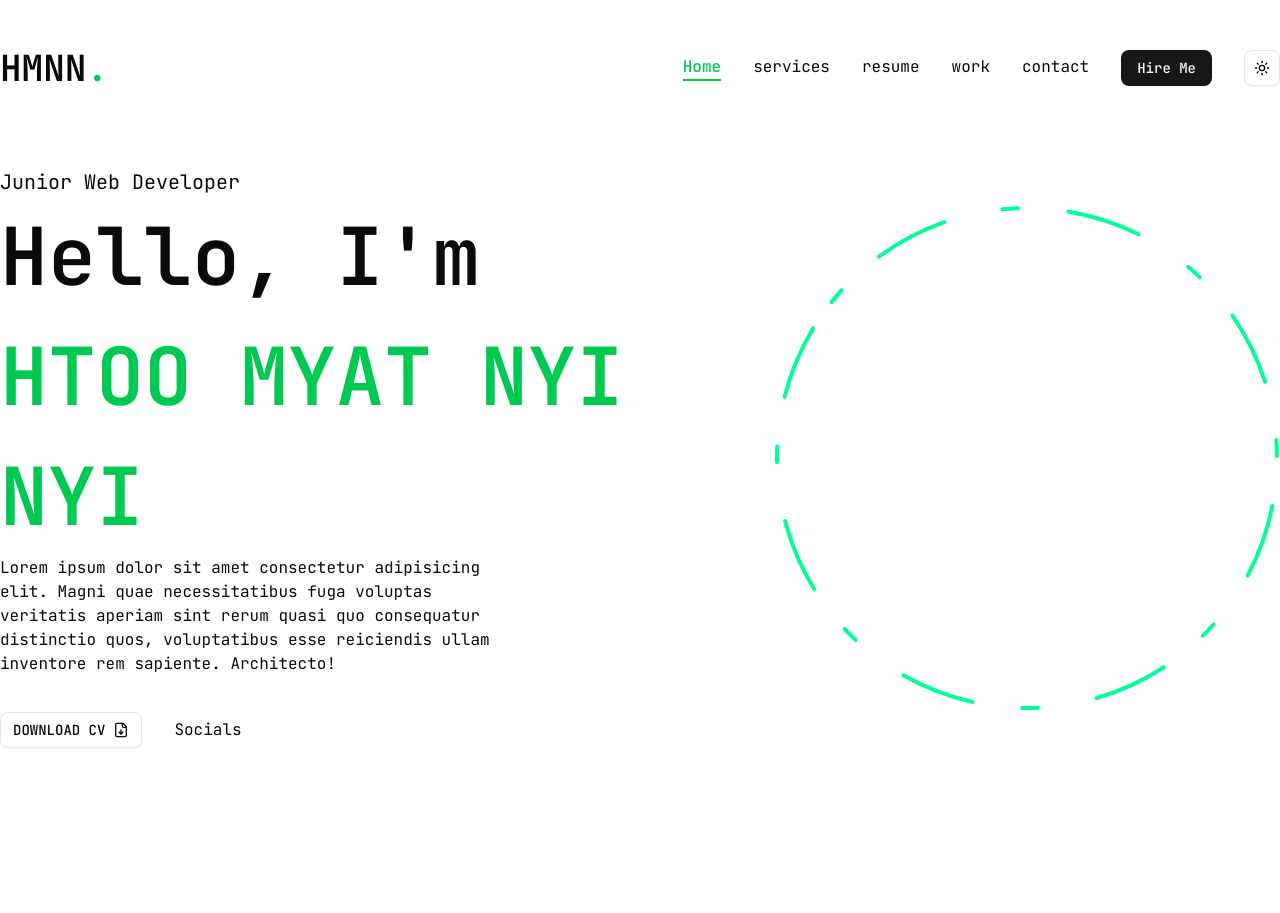
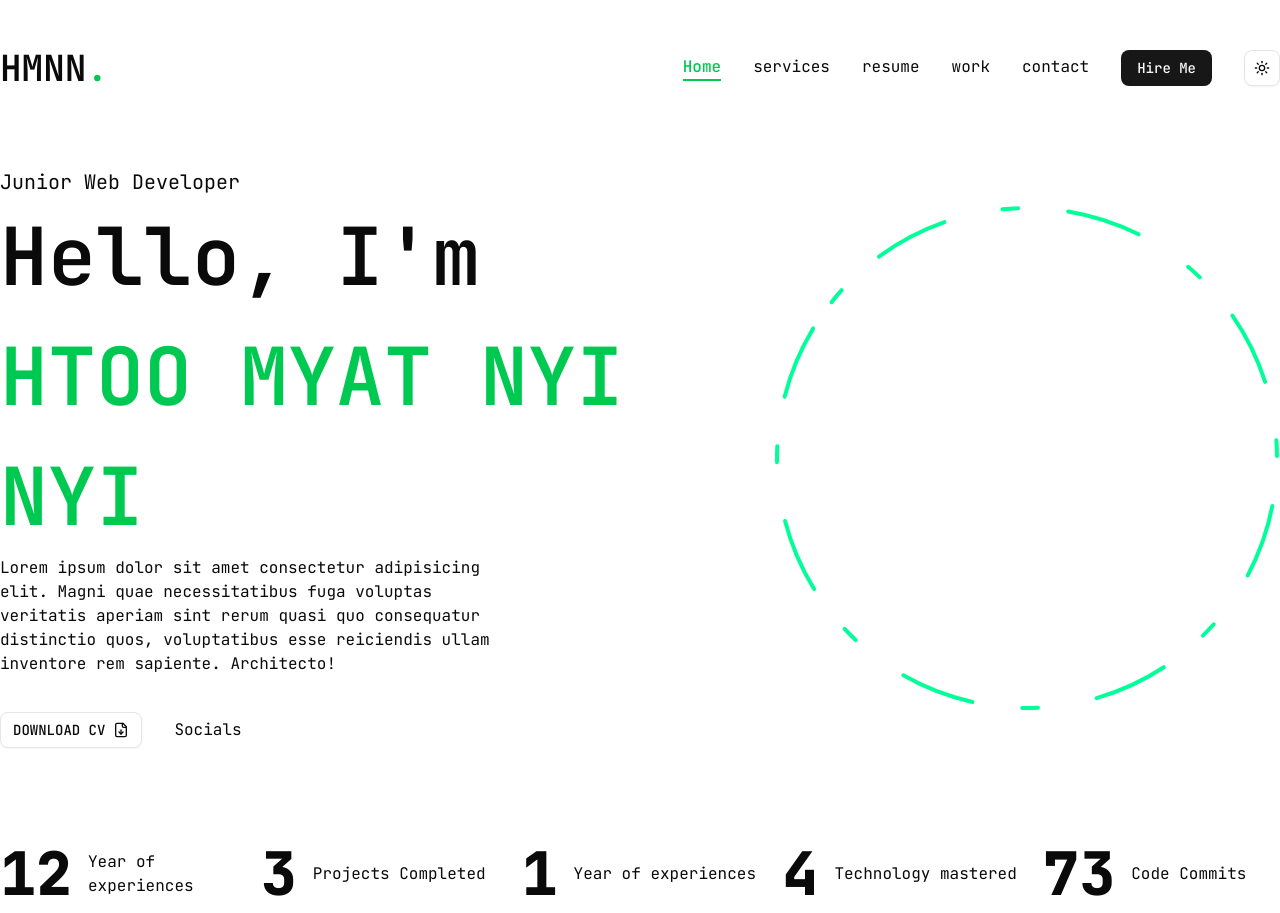
Before and after one commit to htoomyatnyinyi/nextjs_portfolio, a Next.js app: page / in a window 1280 px wide. Before the commit the page ends 844 px from the top, so only its background shows below. Built offline with nearby package versions, Linux system fonts and the light colour scheme.

Commit message:
update:stats homepage

```diff
--- a/app/layout.tsx
+++ b/app/layout.tsx
@@ -33,7 +33,7 @@
           disableTransitionOnChange
         >
           <Header />
-          <StairTransition />
+          {/* <StairTransition /> */}
           <PageTransition>{children}</PageTransition>
         </ThemeProvider>
       </body>
--- a/app/page.tsx
+++ b/app/page.tsx
@@ -1,4 +1,5 @@
 import Phtoto from "@/components/Phtoto";
+import Stats from "@/components/Stats";
 import { Button } from "@/components/ui/button";
 import { FileDownIcon } from "lucide-react";
 import React from "react";
@@ -10,7 +11,7 @@
         <div className="flex flex-col xl:flex-row  justify-between items-center xl:pt-8 xl:pb-24">
           <div className="text-center xl:text-left order-2 xl:order-none ">
             <span className="text-xl mb-9 pb-9 ">Junior Web Developer</span>
-            <h1 className="c-h1 ">
+            <h1 className="text-[48px] xl:text-[80px] font-semibold ">
               Hello, I'm <br />
               <span className="text-green-500">HTOO MYAT NYI NYI</span>
             </h1>
@@ -35,6 +36,7 @@
             <Phtoto />
           </div>
         </div>
+        <Stats />
       </div>
     </div>
   );
--- /dev/null
+++ b/components/Stats.tsx
@@ -0,0 +1,52 @@
+"use client";
+
+import CountUp from "react-countup";
+const stats = [
+  {
+    num: 12,
+    text: "Year of experiences",
+  },
+  {
+    num: 3,
+    text: "Projects Completed",
+  },
+  {
+    num: 1,
+    text: "Year of experiences",
+  },
+  {
+    num: 4,
+    text: "Technology mastered",
+  },
+  {
+    num: 74,
+    text: "Code Commits",
+  },
+];
+
+const Stats = () => {
+  return (
+    <div className="pt-4 pb-12 xl:pt-0 xl:pb-0">
+      <div className="container mx-auto">
+        <div className="flex flex-wrap gap-6 max-w-[80vw] xl:max-w-none mx-auto ">
+          {stats.map((stat, index) => (
+            <div
+              key={index}
+              className="flex-1 flex gap-4 items-center justify-center xl:justify-start"
+            >
+              <CountUp
+                end={stat.num}
+                duration={5}
+                delay={2}
+                className="text-4xl xl:text-6xl font-extrabold"
+              />
+              <p>{stat.text}</p>
+            </div>
+          ))}
+        </div>
+      </div>
+    </div>
+  );
+};
+
+export default Stats;
--- a/package.json
+++ b/package.json
@@ -27,6 +27,7 @@
     "next-themes": "^0.4.6",
     "prisma": "^6.10.1",
     "react": "^19.0.0",
+    "react-countup": "^6.5.3",
     "react-dom": "^19.0.0",
     "react-icons": "^5.5.0",
     "tailwind-merge": "^3.3.1",
```
Also changed, not shown: 1 other file (tests, documents, lock files or other folders).
